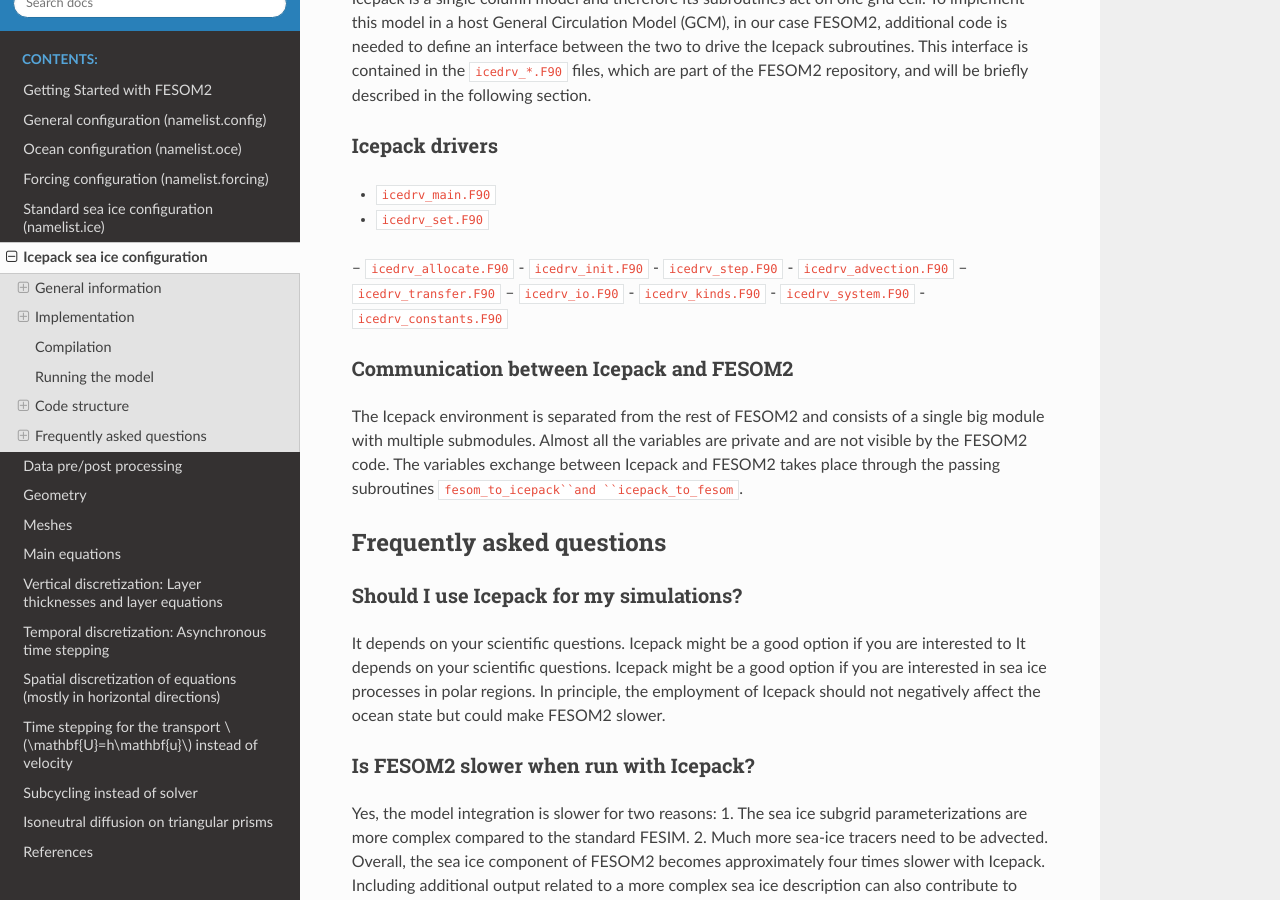
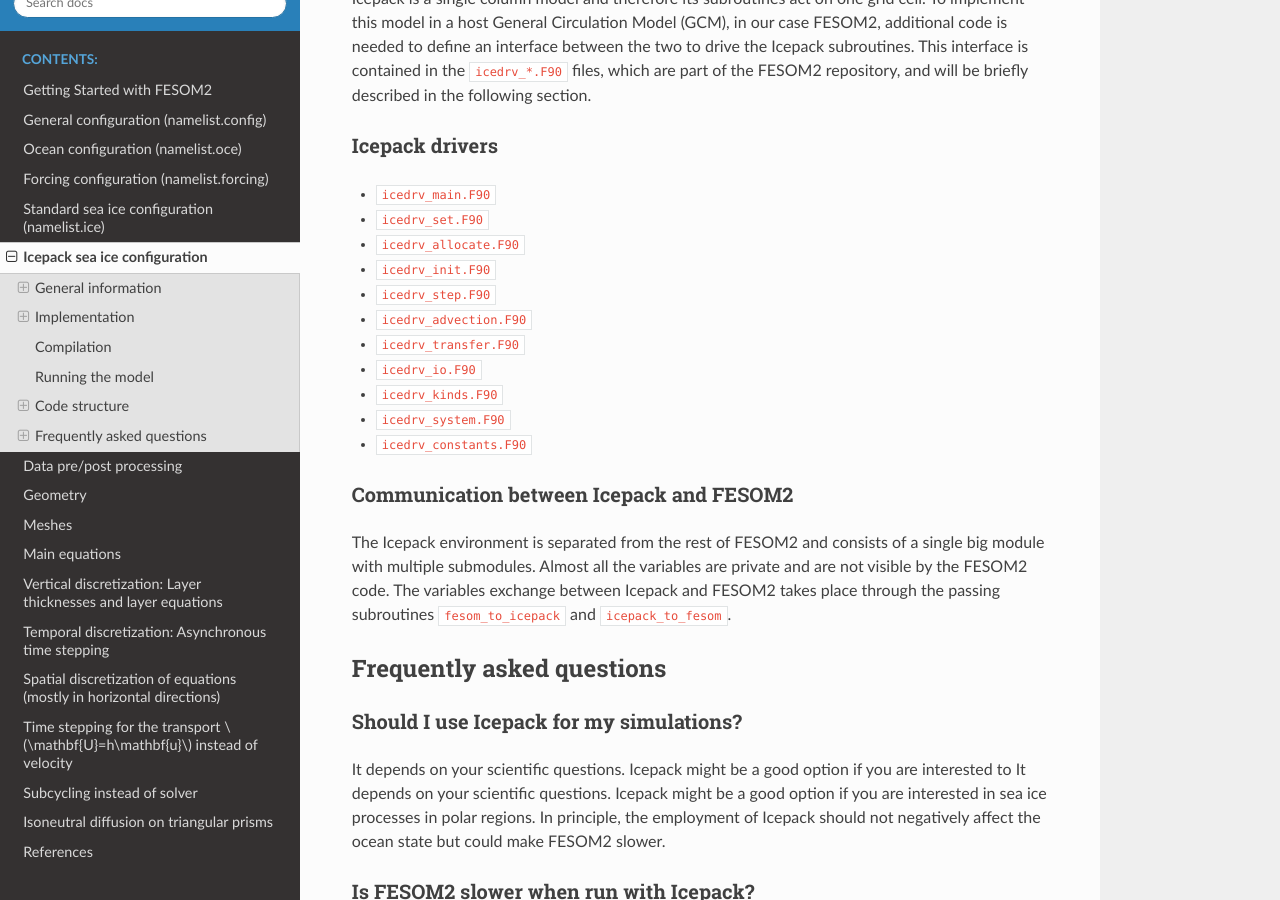
Before and after one commit to FESOM/fesom2_doc, a Sphinx documentation site: the page built from doc/icepack_in_fesom.rst, in a window 1280 px wide and 900 px high, scrolled down 4048 px. Built offline with Sphinx 7.4.7 and the Read the Docs theme 2.0.0, drawn with Linux system fonts in a browser that asks for light colours.

Commit message:
Code structure

```diff
--- a/doc/icepack_in_fesom.rst
+++ b/doc/icepack_in_fesom.rst
@@ -97,12 +97,12 @@ Icepack drivers
 
 - ``icedrv_main.F90``
 - ``icedrv_set.F90``
-– ``icedrv_allocate.F90``
+- ``icedrv_allocate.F90``
 - ``icedrv_init.F90``
 - ``icedrv_step.F90``
 - ``icedrv_advection.F90``
-– ``icedrv_transfer.F90``
-– ``icedrv_io.F90``
+- ``icedrv_transfer.F90``
+- ``icedrv_io.F90``
 - ``icedrv_kinds.F90``
 - ``icedrv_system.F90``
 - ``icedrv_constants.F90``
@@ -110,7 +110,7 @@ Icepack drivers
 Communication between Icepack and FESOM2
 """"""""""""""""""""""""""""""""""""""""
 
-The Icepack environment is separated from the rest of FESOM2 and consists of a single big module with multiple submodules. Almost all the variables are private and are not visible by the FESOM2 code. The variables exchange between Icepack and FESOM2 takes place through the passing subroutines ``fesom_to_icepack``and ``icepack_to_fesom``.
+The Icepack environment is separated from the rest of FESOM2 and consists of a single big module with multiple submodules. Almost all the variables are private and are not visible by the FESOM2 code. The variables exchange between Icepack and FESOM2 takes place through the passing subroutines ``fesom_to_icepack`` and ``icepack_to_fesom``.
 
 Frequently asked questions
 ==========================
```
